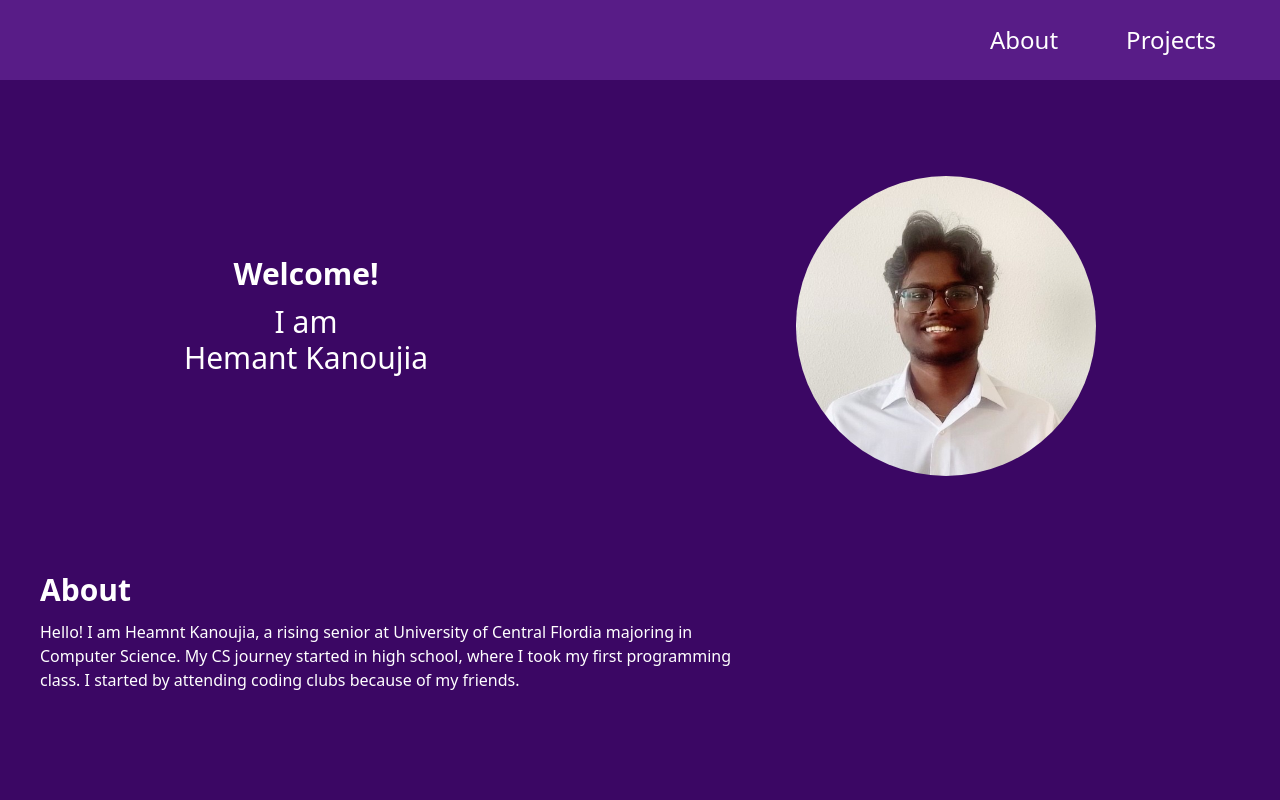
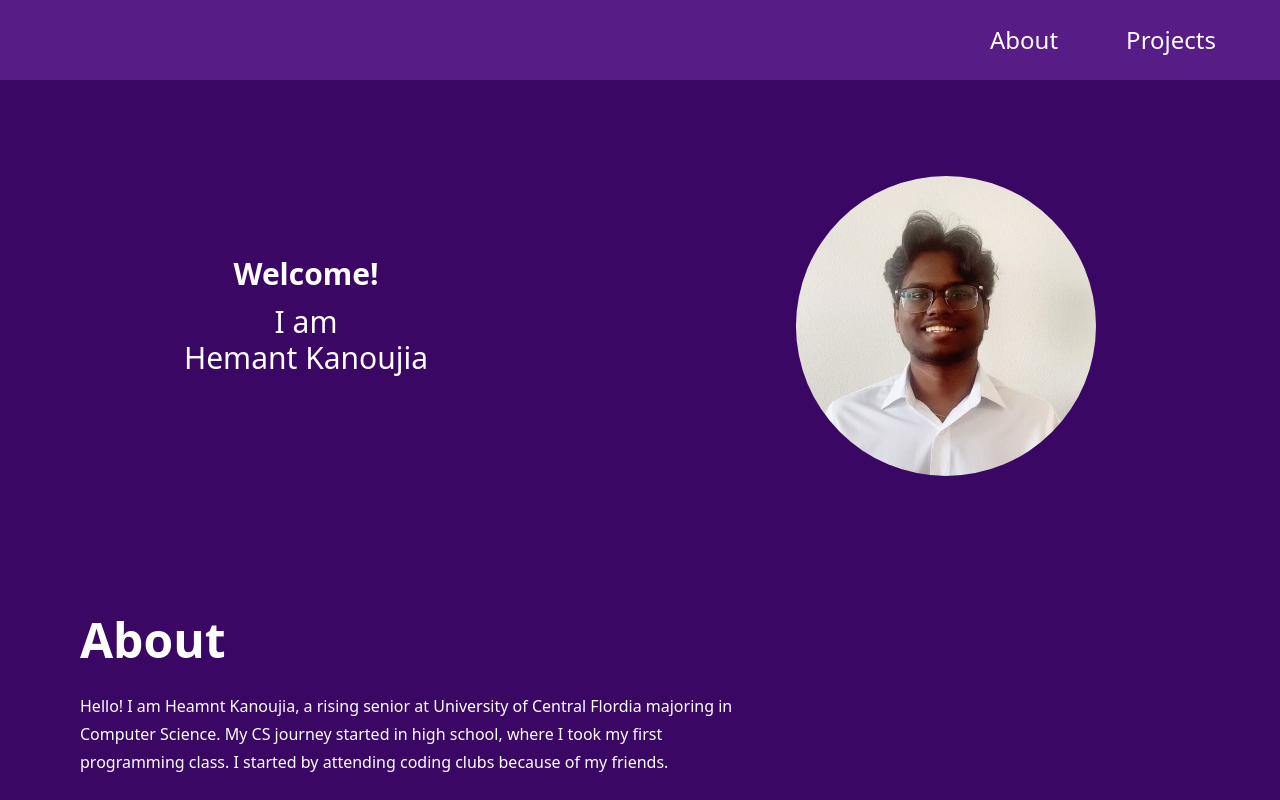
Before and after one commit to Hemanka/personal-portfolio, a Next.js app: page / in a window 1280 px wide. Shown: the top 800 px of the page. Built offline with nearby package versions, Linux system fonts and the light colour scheme.

Commit message:
updated css for about section

```diff
--- a/components/About.tsx
+++ b/components/About.tsx
@@ -2,10 +2,10 @@ import React from 'react'
 
 function About() {
   return (
-    <section id='about'>
+    <section id='about' className='pt-1'>
       <div className='m-10'>
-          <h1 className='mt-8 mb-3 md:mt-20 sm:text-xl md:text-3xl font-bold'>About</h1>
-          <p className='md:w-3/5 w-auto'>
+      <h1 className='px-1 md:px-10 mt-3 mb-1 md:mb-7 md:mt-10 text-3xl md:text-5xl font-bold'>About</h1>
+          <p className='mt-3 pl-1 md:pl-10 md:w-3/5 w-auto leading-7'>
               Hello! I am Heamnt Kanoujia, a rising senior at University of Central Flordia majoring in Computer Science.
 
               My CS journey started in high school, where I took my first programming class. I started by attending coding clubs because of my friends.
--- a/components/Project.tsx
+++ b/components/Project.tsx
@@ -40,7 +40,7 @@ function Project() {
         {/* <div className='mt-8'></div> */}
 
         <div className='m-10'>
-            <h1 className='px-1 md:px-10 mt-8 mb-1 md:mb-5 md:mt-20 text-2xl md:text-5xl font-bold'>Projects</h1>
+            <h1 className='px-1 md:px-10 mt-3 mb-1 md:mb-7 md:mt-10 text-3xl md:text-5xl font-bold'>Projects</h1>
             <div className='md:px-8'>
                 <div className='grid grid-cols-1 sm:grid-cols-2 md:grid-cols-3'>
                     {projects.map((project) => {
```
